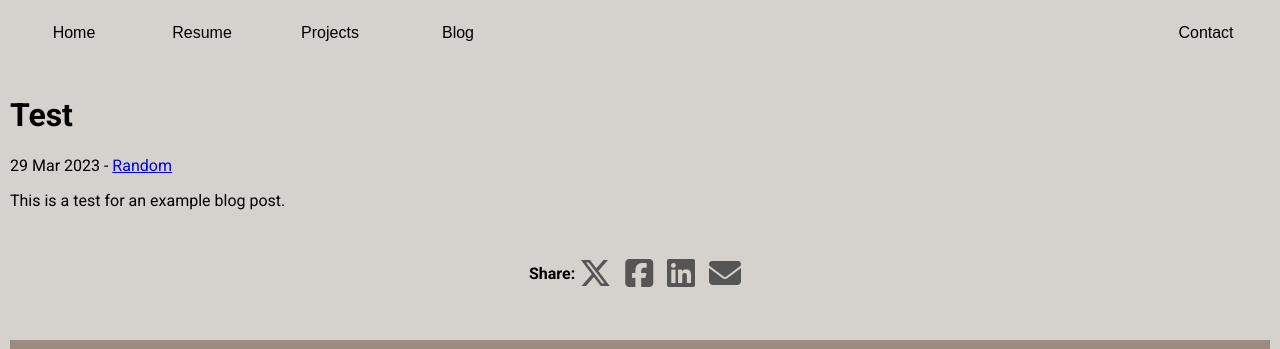
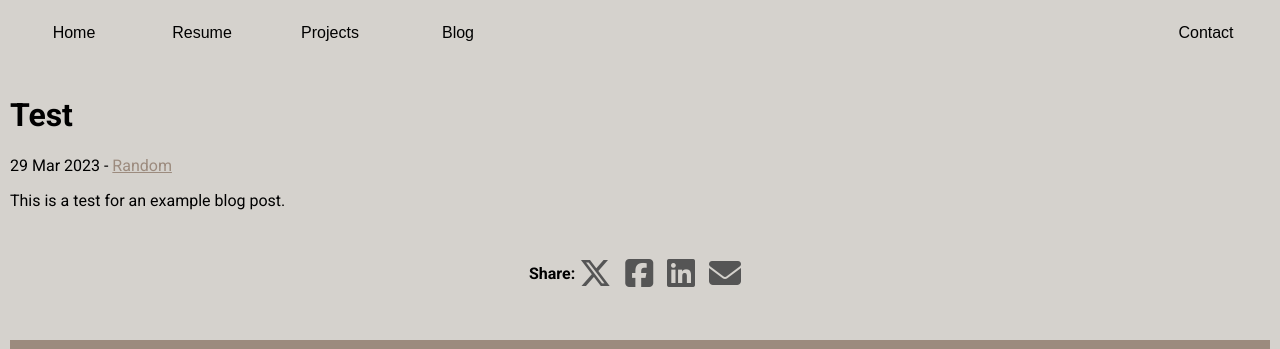
Before and after one commit to Francis-McKee/francis-mckee.github.io, a Jekyll site: the page built from _posts/2023-03-29-test.md, in a window 1280 px wide. Shown: the top 349 px of the page. Built offline with Jekyll 4.4.1, drawn with Linux system fonts in a browser that asks for light colours; nearby versions of some CDN libraries.

Commit message:
added post.css to edit CSS style for blog posts

```diff
--- a/_layouts/post.html
+++ b/_layouts/post.html
@@ -1,6 +1,8 @@
 ---
 layout: default
 ---
+
+<link rel="stylesheet" href="/css/post.css" type="text/css">
 
 <head>
 
--- /dev/null
+++ b/css/post.css
@@ -0,0 +1,8 @@
+a {
+    text-decoration: underline;
+    color: #9C8B7E;
+}
+
+a:hover {
+    color: #555;
+}
```
Also changed, not shown: 8 other files.
